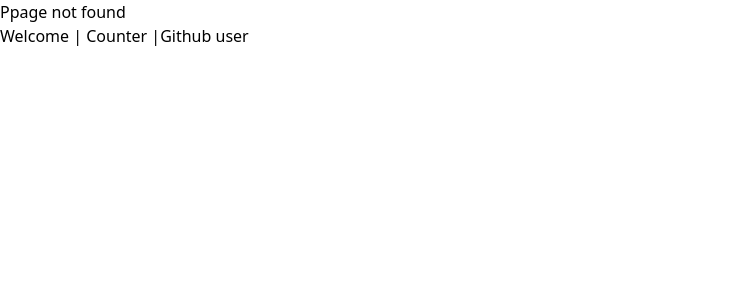
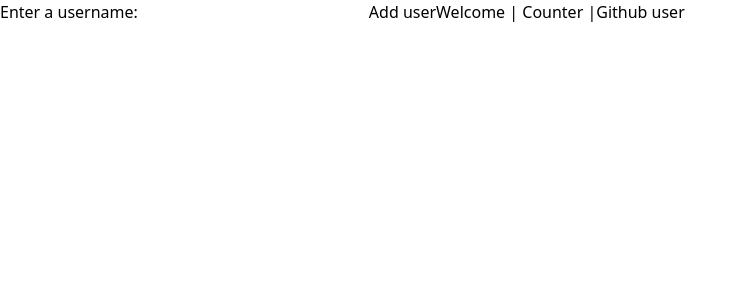
Before and after one commit to RavaMarghe/Esercizi-React, a React (Create React App) app in the folder my-app/: page /userslist in a window 1280 px wide. Before the commit this address had no page. Shown: the top 300 px of the page, without its empty margins (0-748 px from the left). Built offline with nearby package versions, Linux system fonts and the light colour scheme.

Commit message:
react-route 06

```diff
--- a/my-app/src/App.js
+++ b/my-app/src/App.js
@@ -3,6 +3,7 @@ import { Route, Routes, Link } from "react-router-dom";
 import { Welcome } from "./Welcome";
 import { Counter } from "./Counter";
 import { ShowGithubUser } from "./ShowGithubUser";
+import { GithubUserList } from "./GithubUserList";
 
 /*function onCounterChange(count){
   console.log(`The Counter is now: ${count}`)
@@ -14,18 +15,20 @@ export function App() {
       <Routes>
         <Route path="/" element={<Welcome name={"Marghe"} />} />
         <Route path="/counter" element={<Counter />} />
-        <Route path="/users/:username" element={<ShowGithubUser />} />
+        <Route path="/userslist" element={<GithubUserList />}>
+          <Route path="users/:username" element={<ShowGithubUser />} />
+        </Route>
         <Route
           path="*"
           element={
             <div>
-              <h1>Ppage not found</h1>
+              <h1>Page not found</h1>
             </div>
           }
         />
       </Routes>
       <Link to="/">Welcome</Link> | <Link to="/counter">Counter</Link> |
-      <Link to="/users/:username">Github user</Link>
+      <Link to="/userslist">Github user</Link>
     </div>
   );
 }
--- a/my-app/src/GithubUserList.js
+++ b/my-app/src/GithubUserList.js
@@ -1,5 +1,6 @@
 import { useState } from "react";
 import { GithubUser } from "./GithubUser";
+import {Link, Outlet} from "react-router-dom"
 
 export function GithubUserList() {
   const [newUser, setNewUser] = useState([]);
@@ -18,7 +19,7 @@ export function GithubUserList() {
       <ul>
         {users.map((username, index) => (
           <li key={username + index}>
-            <GithubUser username={username} />
+            <Link to={`users/${username}`}>{username}</Link>
           </li>
         ))}
       </ul>
@@ -31,6 +32,7 @@ export function GithubUserList() {
         ></input>
       </label>
       <button onClick={handleAddButton}>Add user</button>
+      <Outlet />
     </>
   );
 }
--- a/my-app/src/ShowGithubUser.js
+++ b/my-app/src/ShowGithubUser.js
@@ -2,7 +2,7 @@ import { useParams } from "react-router";
 import { GithubUser } from "./GithubUser";
 
 export function ShowGithubUser() {
-  let { username } = useParams();
+  const { username = "RavaMarghe" } = useParams();
 
-  return <GithubUser username={username = "RavaMarghe"} />;
+  return <GithubUser username={username} />;
 }
```
